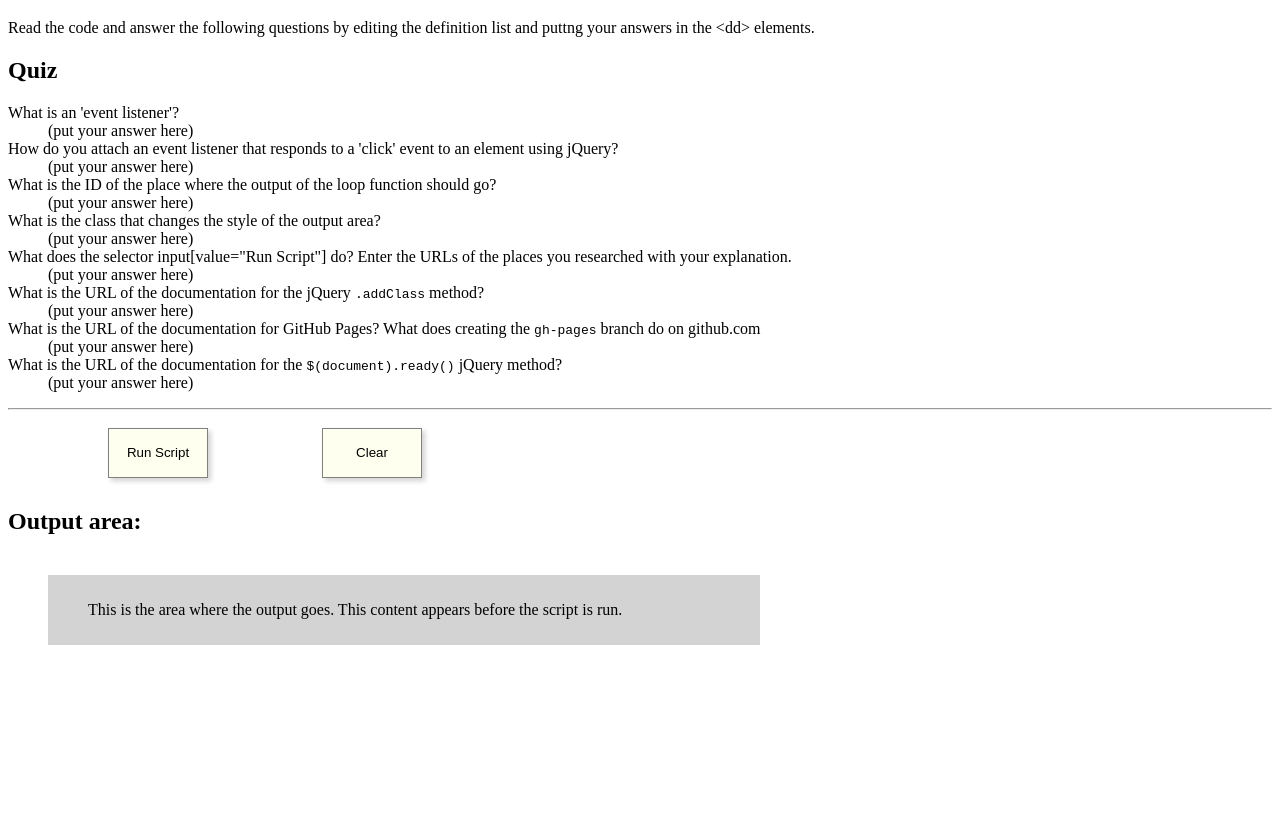
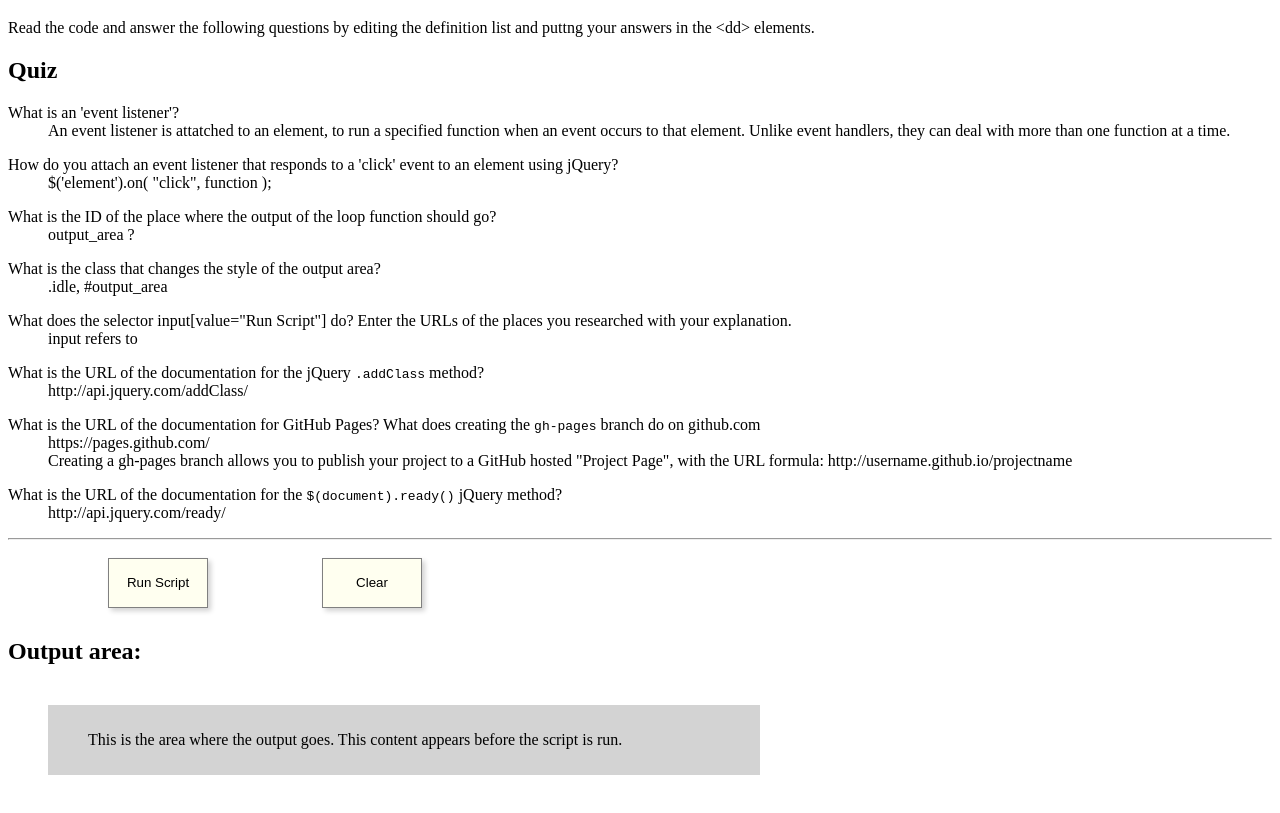
Before and after one commit to louiseadkins/pproassignment1, a plain HTML site: page index.html in a window 1280 px wide. Shown: the part 61-874 px from the top of the page. Before the commit the page ends 800 px from the top, so only its background shows below. Drawn offline with nearby package versions, Linux system fonts and the light colour scheme.

Commit message:
answered a few questions

```diff
--- a/index.html
+++ b/index.html
@@ -89,21 +89,36 @@
     <h2>Quiz</h2>
     <dl>
       <dt>What is an 'event listener'?</dt>
-      <dd>(put your answer here)</dd>
+      <dd>An event listener is attatched to an element, to run a specified function when an event occurs to that element. Unlike event handlers, they can deal with more than one function at a time.</dd>
+         <p>
+
       <dt>How do you attach an event listener that responds to a 'click' event to an element using jQuery?</dt>
-      <dd>(put your answer here)</dd>
+      <dd>$('element').on( "click", function );</dd>
+         <p>
+
       <dt>What is the ID of the place where the output of the loop function should go?</dt>
-      <dd>(put your answer here)</dd>
+      <dd>output_area ?</dd>
+         <p>
+
       <dt>What is the class that changes the style of the output area?</dt>
-      <dd>(put your answer here)</dd>
+      <dd>  .idle, #output_area </dd>
+         <p>
+
       <dt>What does the selector input[value="Run Script"] do? Enter the URLs of the places you researched with your explanation.</dt>
-      <dd>(put your answer here)</dd>
+      <dd>input refers to </dd>
+         <p>
+
       <dt>What is the URL of the documentation for the jQuery <kbd>.addClass</kbd> method?</dt>
-      <dd>(put your answer here)</dd>
+      <dd>http://api.jquery.com/addClass/</dd>
+         <p>
+
       <dt>What is the URL of the documentation for GitHub Pages? What does creating the <kbd>gh-pages</kbd> branch do on github.com</dt>
-      <dd>(put your answer here)</dd>
+      <dd>https://pages.github.com/   <br>
+       Creating a gh-pages branch allows you to publish your project to a GitHub hosted "Project Page", with the URL formula: http://username.github.io/projectname </dd>
+         <p>
+
       <dt>What is the URL of the documentation for the <kbd>$(document).ready()</kbd> jQuery method?</dt>
-      <dd>(put your answer here)</dd>
+      <dd>http://api.jquery.com/ready/</dd>
 
     </dl>
 
```
